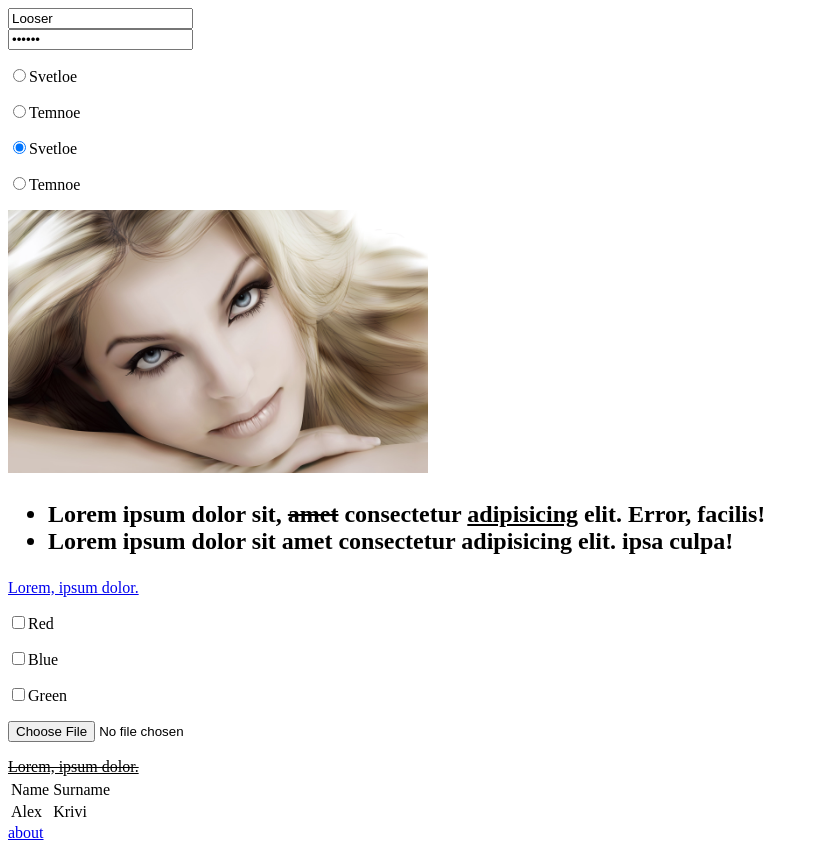
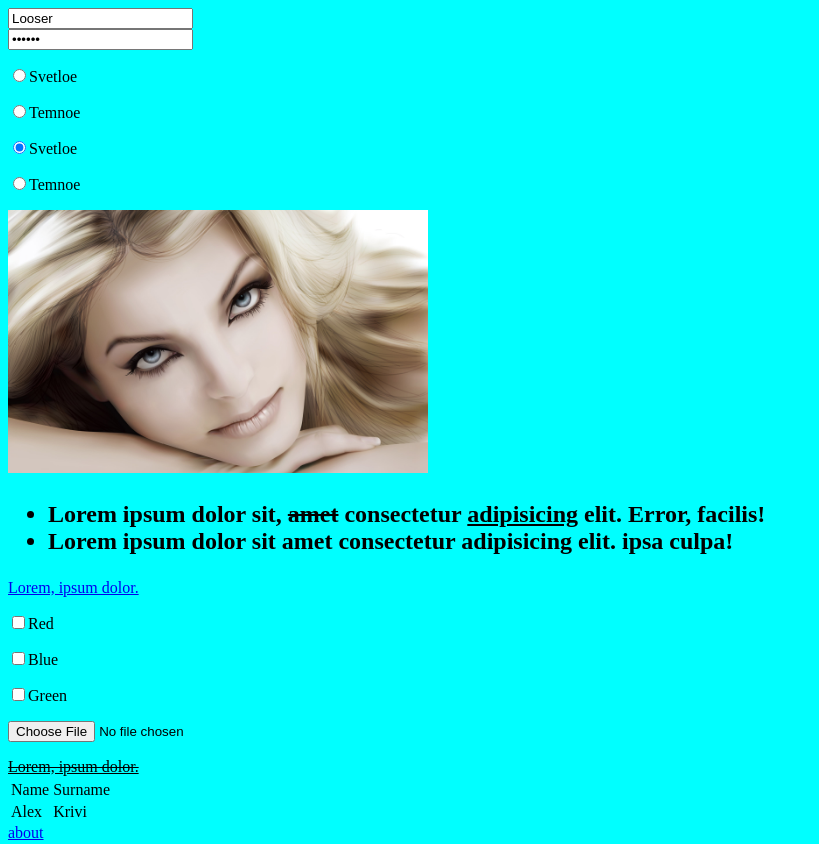
Before and after one commit to aleksandr-krivoruchko/lesson-git, a plain HTML site: page index.html in a window 1280 px wide. Shown: the top 844 px of the page, without its empty margins (0-819 px from the left). Drawn offline with Linux system fonts and the light colour scheme.

Commit message:
second commit

```diff
--- a/index.html
+++ b/index.html
@@ -5,6 +5,7 @@
     <meta http-equiv="X-UA-Compatible" content="IE=edge">
     <meta name="viewport" content="width=device-width, initial-scale=1.0">
     <title>Теги №3</title>
+    <link rel="stylesheet" href="./main.css">
 </head>
 <body>
     <form action="#" method="post" enctype="multipart/form-data"></form>
--- /dev/null
+++ b/main.css
@@ -0,0 +1,3 @@
+body {
+  background-color: aqua;
+}
```
